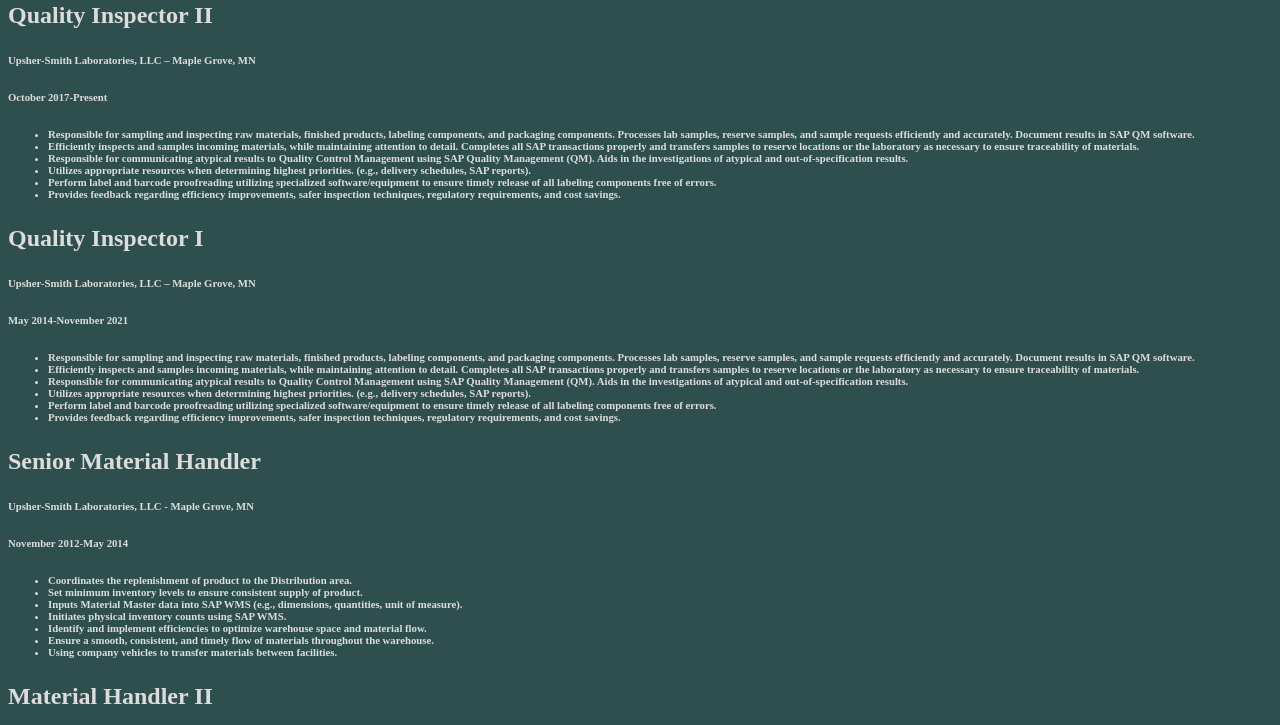
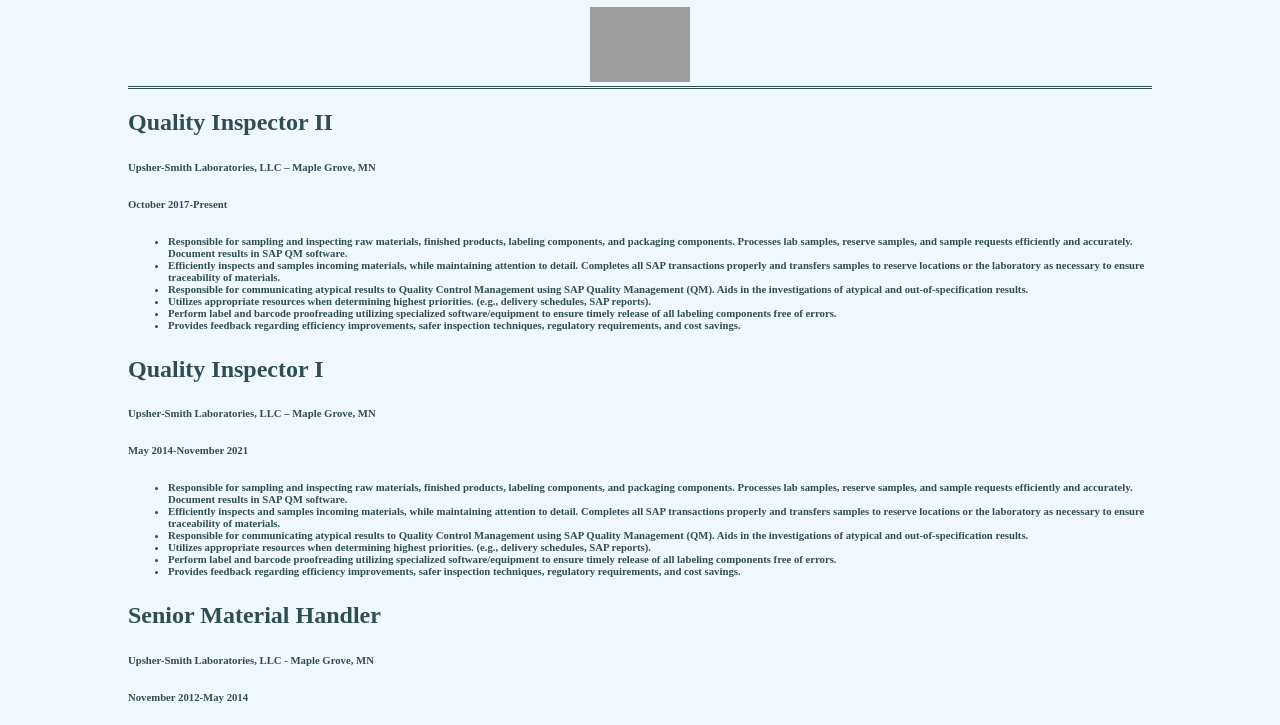
Before and after one commit to nathan-gaede/nathan-gaede.github.io, a plain HTML site: page index.html in a window 1280 px wide. Shown: the part 362-1087 px from the top of the page. Drawn offline with Linux system fonts and the light colour scheme; grey boxes are pictures that could not be loaded.

Commit message:
Update style.css

```diff
--- a/style.css
+++ b/style.css
@@ -1,5 +1,5 @@
-body{background-color:#2F4F4F;
-     color:#DCDCDC}
+body{background-color:#F0F8FF;
+     color:#2F4F4F;margin:10%;}
 
 .header{text-align:center;
         border-bottom:3px solid;border-bottom-style:double}
```
